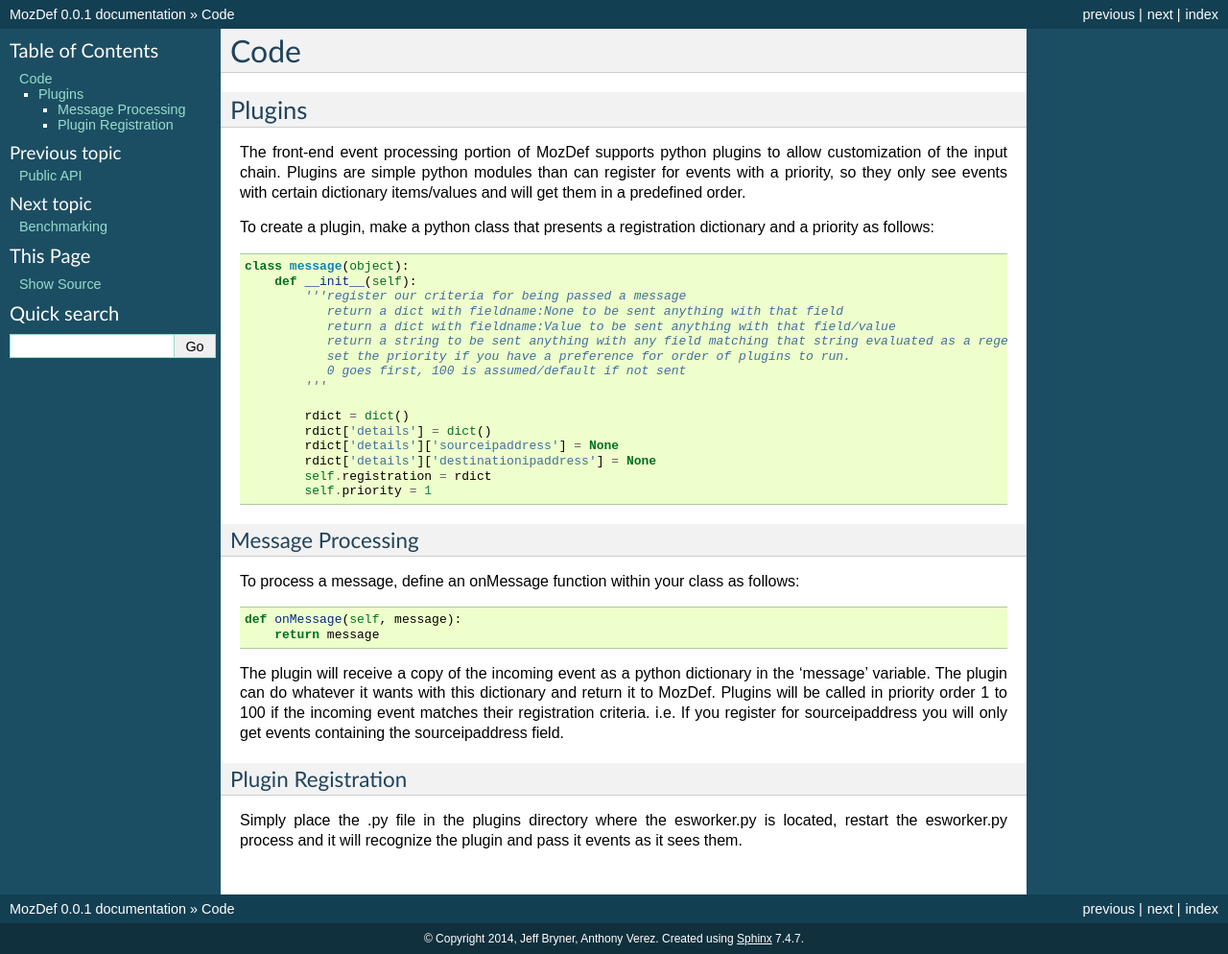
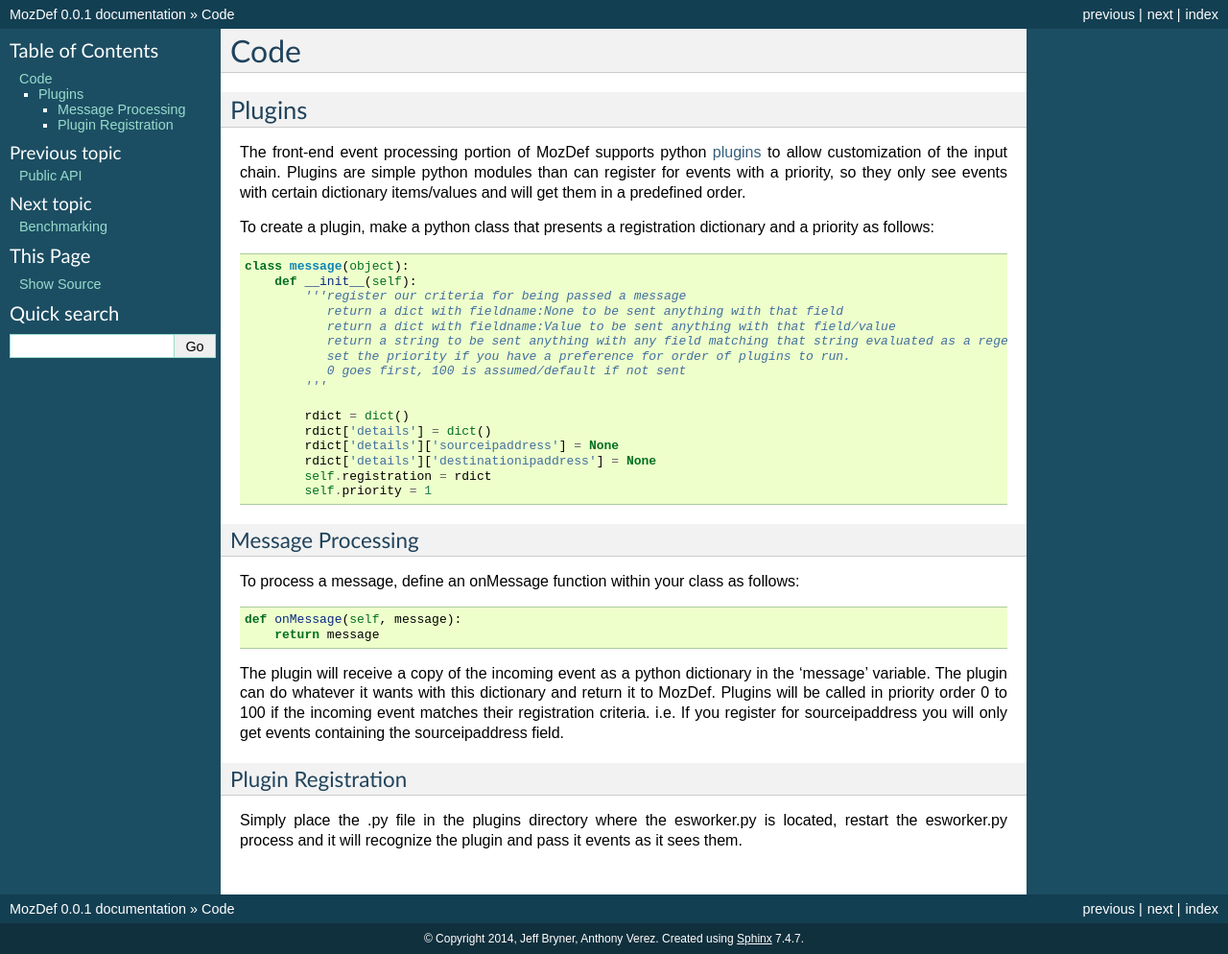
Before and after one commit to mozilla/MozDef, a Sphinx documentation site: the page built from docs/source/code.rst, in a window 1280 px wide. Shown: the whole page at 96% size. Built offline with Sphinx 7.4.7, drawn with Linux system fonts in a browser that asks for light colours.

Commit message:
consistency in ordering 0,100 and plugin link

```diff
--- a/docs/source/code.rst
+++ b/docs/source/code.rst
@@ -4,7 +4,7 @@
 Plugins
 -------
 
-The front-end event processing portion of MozDef supports python plugins to allow customization of the input chain.
+The front-end event processing portion of MozDef supports python `plugins`_ to allow customization of the input chain.
 Plugins are simple python modules than can register for events with a priority, so they only see events with certain
 dictionary items/values and will get them in a predefined order.
 
@@ -42,7 +42,7 @@
 
 
 The plugin will receive a copy of the incoming event as a python dictionary in the 'message' variable. The plugin can do
-whatever it wants with this dictionary and return it to MozDef. Plugins will be called in priority order 1 to 100 if the
+whatever it wants with this dictionary and return it to MozDef. Plugins will be called in priority order 0 to 100 if the
 incoming event matches their registration criteria. i.e. If you register for sourceipaddress you will only get events containing
 the sourceipaddress field.
 
```
Also changed, not shown: other parts of docs/source/code.rst (+5 -0 lines).
